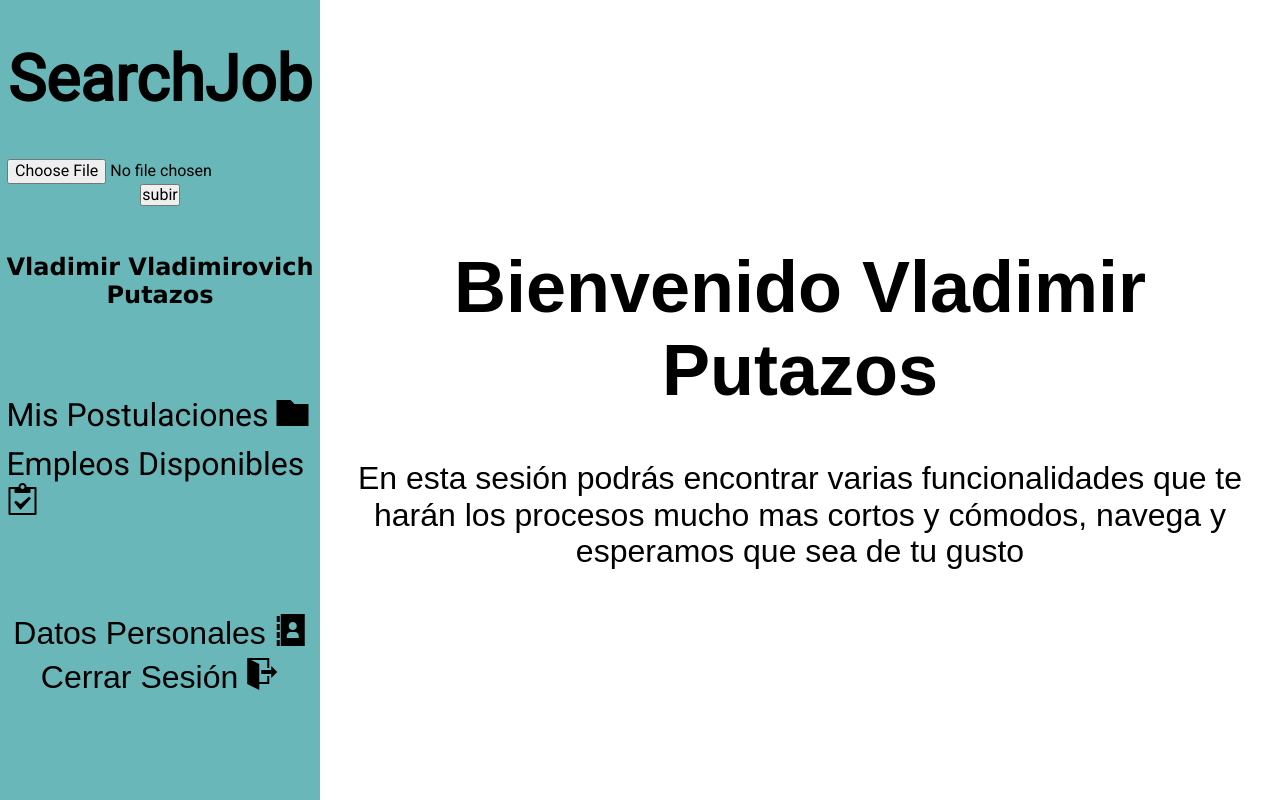
After one commit to NegritoLindo123/SearchJob, a PHP site: page /empleos.php in a window 1280 px wide. The commit adds this page. Run offline with PHP 8.4, Linux system fonts and the light colour scheme; data that the repository does not hold is empty; some libraries are stand-ins or nearby versions; some web fonts are replaced.

Commit message:
Cree empleos.php

```diff
--- a/empleo.php
+++ b/empleo.php
@@ -19,6 +19,6 @@
 <body>
     <h1><?=$empleo_actual['nombre_tc'] ?></h1>
     <h1><?=$empleo_actual['nombre_mu'] ?></h1>
-
+    <a href="empleos.php">empleos</a>
 </body>
 </html>
--- /dev/null
+++ b/empleos.php
@@ -0,0 +1,159 @@
+
+<!DOCTYPE html>
+<html lang="es">
+<head>
+    <meta charset="UTF-8">
+    <meta http-equiv="X-UA-Compatible" content="IE=edge">
+    <meta name="viewport" content="width=device-width, initial-scale=1.0">
+    <link rel="preconnect" href="https://fonts.googleapis.com">
+    <link rel="preconnect" href="https://fonts.gstatic.com" crossorigin>
+    <link href="https://fonts.googleapis.com/css2?family=Dancing+Script:wght@700&family=Mouse+Memoirs&family=Roboto&family=Source+Code+Pro&display=swap" rel="stylesheet">
+    <link rel="stylesheet" href="css/estilos.css">
+    <link rel="stylesheet" href="icons/style.css">
+    <link rel="stylesheet" href="css/normalize.css">
+    <title>Postúlate al empleo</title>
+    <style>
+*{
+    padding: 0;
+    margin: 0;
+    box-sizing: border-box;
+}
+
+.caja{
+    display: flex;
+    flex-direction: row;
+}
+
+.caja-izquierda{
+    background-color: #69b7b9;
+    height: 100vh;
+    width: 25%;
+}
+.caja-izquierda .caja-izquierda-uno{
+    display: flex;
+    flex-direction: column;
+    justify-content: center;
+    align-items: center;
+    text-align: center;
+}
+.caja-izquierda .caja-izquierda-uno h1{
+    color: var(--blanco);
+    font-family: var(--FuentePpal);
+    font-size: 4rem;
+    font-weight: bold;
+}
+.caja-izquierda img{
+    border-radius:50%;
+}
+.caja-izquierda div.caja-izquierda-uno h2{
+    color: var(--blanco);
+    font-family:Verdana, Geneva, Tahoma, sans-serif ;
+    margin-top: 3rem;
+}
+.caja .caja-izquierda .caja-izquierda-dos{
+    height: 5rem;
+    margin-top: 5rem;
+
+
+    display: flex;
+    justify-content: space-between;
+    align-items: center;
+    flex-direction: column;
+}
+.caja .caja-izquierda .caja-izquierda-dos a {
+    color: var(--blanco);
+    text-decoration: none;
+
+}
+.caja .caja-izquierda .caja-izquierda-dos .caja-izquierda-dos-a{
+    display: flex;
+    flex-direction: column;
+
+    font-family:Arial, Helvetica, sans-serif;
+    font-size: 2rem;
+
+}
+.caja .caja-izquierda .caja-izquierda-dos .caja-izquierda-dos-a a{
+    margin: .4rem;
+}
+.caja .caja-izquierda .caja-izquierda-dos .caja-izquierda-dos-aa {
+    display: flex;
+    flex-direction: column;
+    align-items: center;
+
+    margin-top:5rem;
+}
+.caja .caja-izquierda .caja-izquierda-dos .caja-izquierda-dos-aa a{
+    font-family: Arial, Helvetica, sans-serif;
+    font-size: 2rem;
+    margin-top:.4rem;
+}
+
+.caja .caja-derecha{
+    width: 75%;
+
+    display: flex;
+    justify-content: center;
+    text-align: center;
+    align-items: center;
+}
+
+.caja .caja-derecha .caja-derecha-details h1{
+    font-family: Arial, Helvetica, sans-serif;
+    font-size: 4.5rem;
+}
+.caja .caja-derecha .caja-derecha-details p{
+    font-family: Arial, Helvetica, sans-serif;
+    font-size: 2rem;
+    margin: 2rem;
+
+}
+    </style>
+</head>
+<body>
+    <div class="caja">
+        <div class="caja-izquierda">
+            <div class="caja-izquierda-uno">
+                <h1>SearchJob</h1>
+                <img src="<?php echo $row['imagen']; ?>" alt="">
+                <form method="POST" action="" enctype="multipart/form-data">
+                    <input type="file" name="imagen">
+                    <input type="submit" name="subir" value="subir">
+                </form>
+
+                <?php
+
+                if(isset($_POST['subir'])){
+                    $ruta = "fotosperfil/";
+                    $fichero = $ruta.basename($_FILES['imagen']['name']);
+                    if(move_uploaded_file($_FILES['imagen']['tmp_name'], $ruta.$_SESSION['usuario']['id']."jpg")){
+                        echo "subio";
+                    }
+                }
+
+                ?>
+
+                <h2>Vladimir Vladimirovich Putazos</h2>
+            </div>
+            <div class="caja-izquierda-dos">
+                <div class="caja-izquierda-dos-a">
+                    <a href="#">Mis Postulaciones <span class="icon-folder"></span></a>
+                    <a href="#">Empleos Disponibles <span class="icon-clipboard"></span></a>
+                </div>
+                <div class="caja-izquierda-dos-aa">
+                    <a href="#">Datos Personales <span class="icon-address-book"></span></a>
+                    <a href="#">Cerrar Sesión <span class="icon-exit"></span></a>
+                </div>
+            </div>
+        </div>
+        <div class="caja-derecha">
+            <div class="caja-derecha-details">
+                <h1>Bienvenido Vladimir Putazos</h1>
+                <p>En esta sesión podrás encontrar varias funcionalidades que te harán los procesos mucho mas cortos y cómodos, navega y esperamos
+                    que sea de tu gusto</p>
+            </div>
+        </div>
+    </div>
+
+</body>
+</html>
--- a/login-register/empleado.php
+++ b/login-register/empleado.php
@@ -16,5 +16,6 @@
 <body>
     <h1>Bienvenido Empleado</h1>
     <a href="logout.php">Cerrar Sesion</a>
+    <a href="empleos.php">empleos</a>
 </body>
 </html>
--- a/login-register/empleo.php
+++ b/login-register/empleo.php
@@ -15,6 +15,7 @@
     <meta name="viewport" content="width=device-width, initial-scale=1.0">
     <link rel="stylesheet" href="../assets/icons/style.css">
     <title>Empleo</title>
+
     <style>
 
         .container{
@@ -39,6 +40,7 @@
         }
 
     </style>
+
 </head>
 <body>
 
```
